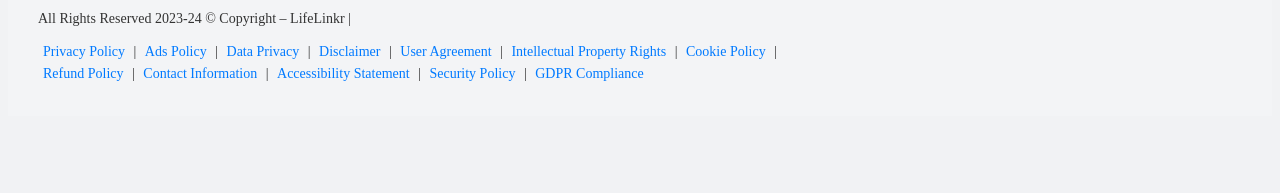
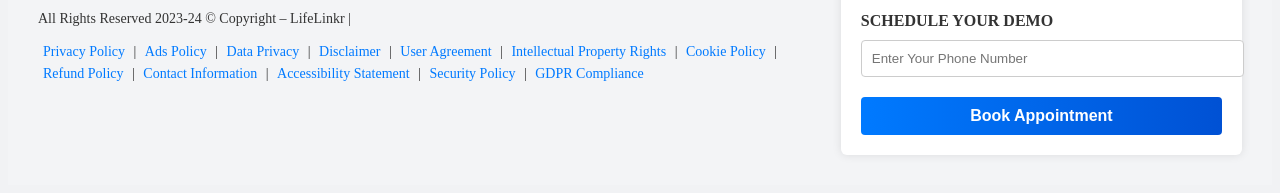
Before and after one commit to abhishekkanwasi/lifelinkr, a plain HTML site: page index.html in a window 1280 px wide. Shown: the part 5251-5444 px from the top of the page. Before the commit the page ends 5375 px from the top, so only its background shows below. Drawn offline with Linux system fonts and the light colour scheme.

Commit message:
Update index.html

```diff
--- a/index.html
+++ b/index.html
@@ -374,11 +374,11 @@
         <a href="#">GDPR Compliance</a>
       </div>
     </div>
-<!--     <div class="footer-right">
+    <div class="footer-right">
       <h3>SCHEDULE YOUR DEMO</h3>
       <input type="text" placeholder="Enter Your Phone Number" />
       <button>Book Appointment</button>
-    </div> -->
+    </div>
   </footer>
 
   <script src="script.js"></script>
```
